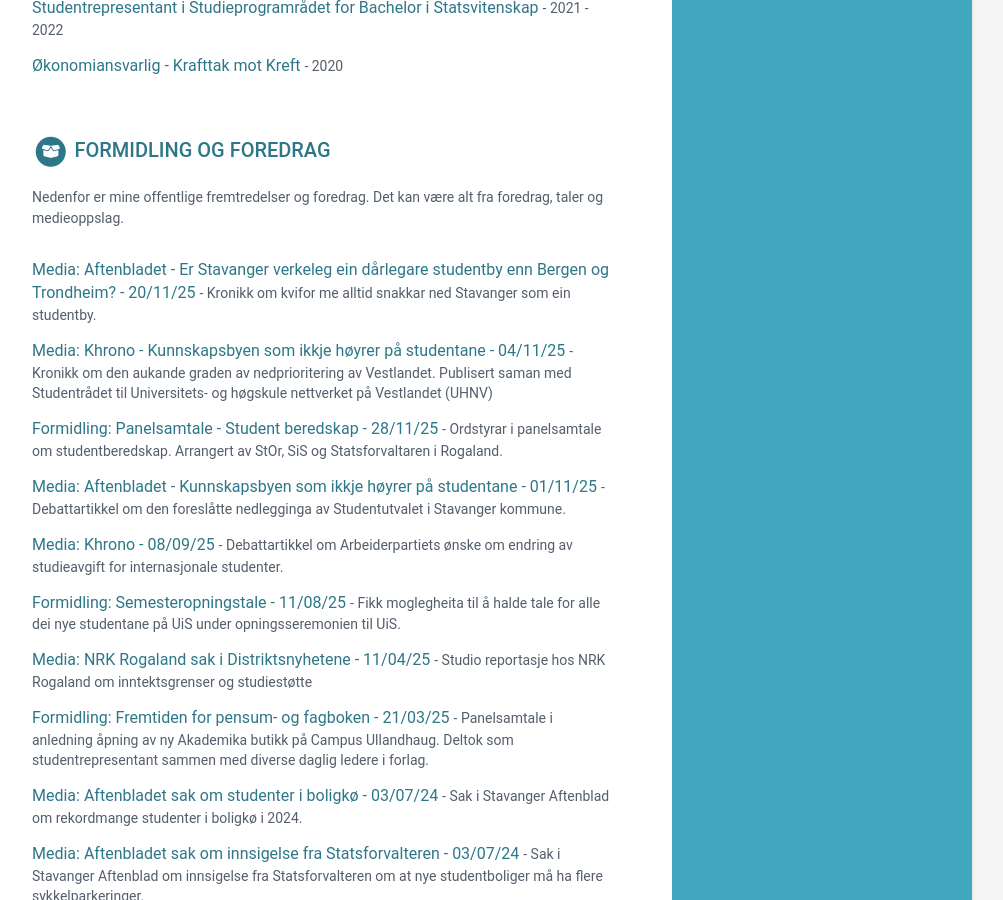
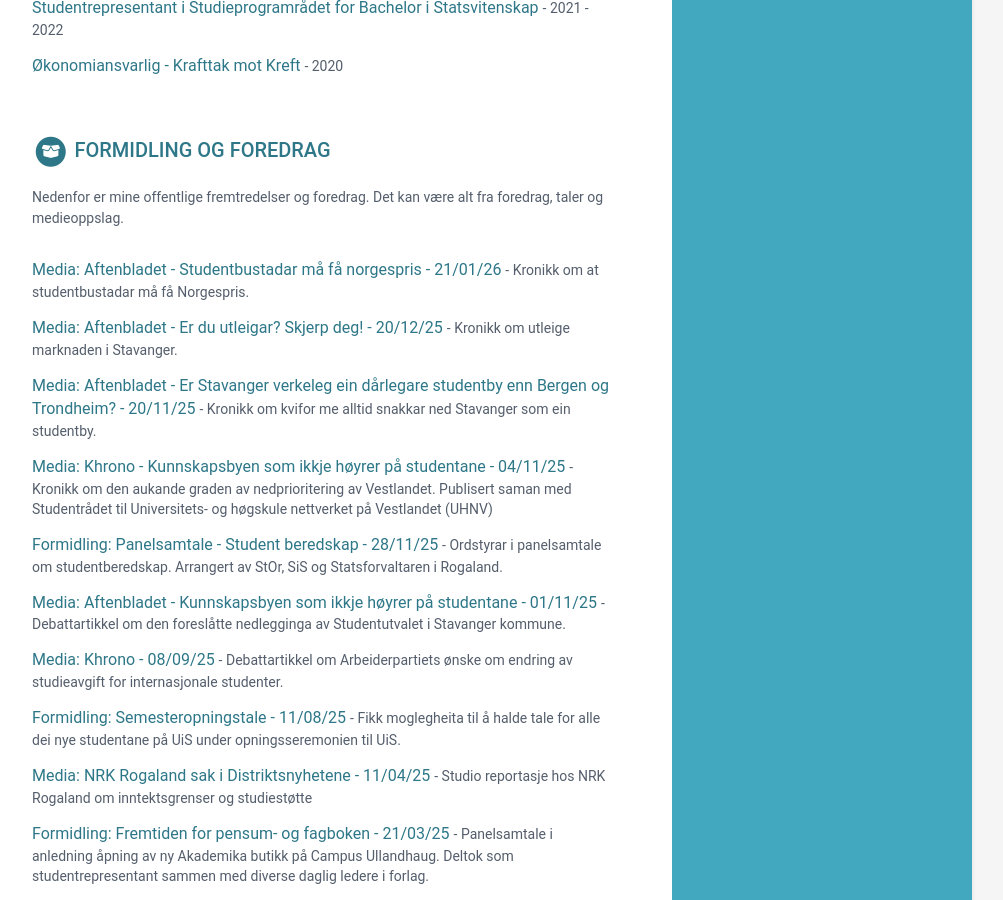
Before and after one commit to KnutSolvig/knutsolvig.github.io, a Jekyll site: the page built from index.html, in a window 1280 px wide and 900 px high, scrolled down 5969 px. Shown: the whole window, without its empty margins (168-1171 px from the left). Built offline with Jekyll 4.4.1, drawn with Linux system fonts in a browser that asks for light colours.

Commit message:
Utleigar og norgespris artiklar

```diff
--- a/_data/data.yml
+++ b/_data/data.yml
@@ -344,6 +344,14 @@ oss:
     Nedenfor er mine offentlige fremtredelser og foredrag. Det kan være alt fra foredrag, taler og medieoppslag.
   contributions:
 
+  - title: "Media: Aftenbladet - Studentbustadar må få norgespris - 21/01/26"
+    link: "https://www.aftenbladet.no/meninger/debatt/i/OkQzgO/studentbustader-maa-faa-norgespris"
+    tagline: "Kronikk om at studentbustadar må få Norgespris."
+
+  - title: "Media: Aftenbladet - Er du utleigar? Skjerp deg! - 20/12/25"
+    link: "https://www.aftenbladet.no/meninger/debatt/i/Exomkl/er-du-utleigar-skjerp-deg"
+    tagline: "Kronikk om utleige marknaden i Stavanger."
+
   - title: "Media: Aftenbladet - Er Stavanger verkeleg ein dårlegare studentby enn Bergen og Trondheim? - 20/11/25"
     link: "https://www.aftenbladet.no/meninger/debatt/i/V6l9el/studentar-er-ei-langsiktig-investering"
     tagline: "Kronikk om kvifor me alltid snakkar ned Stavanger som ein studentby."
```
